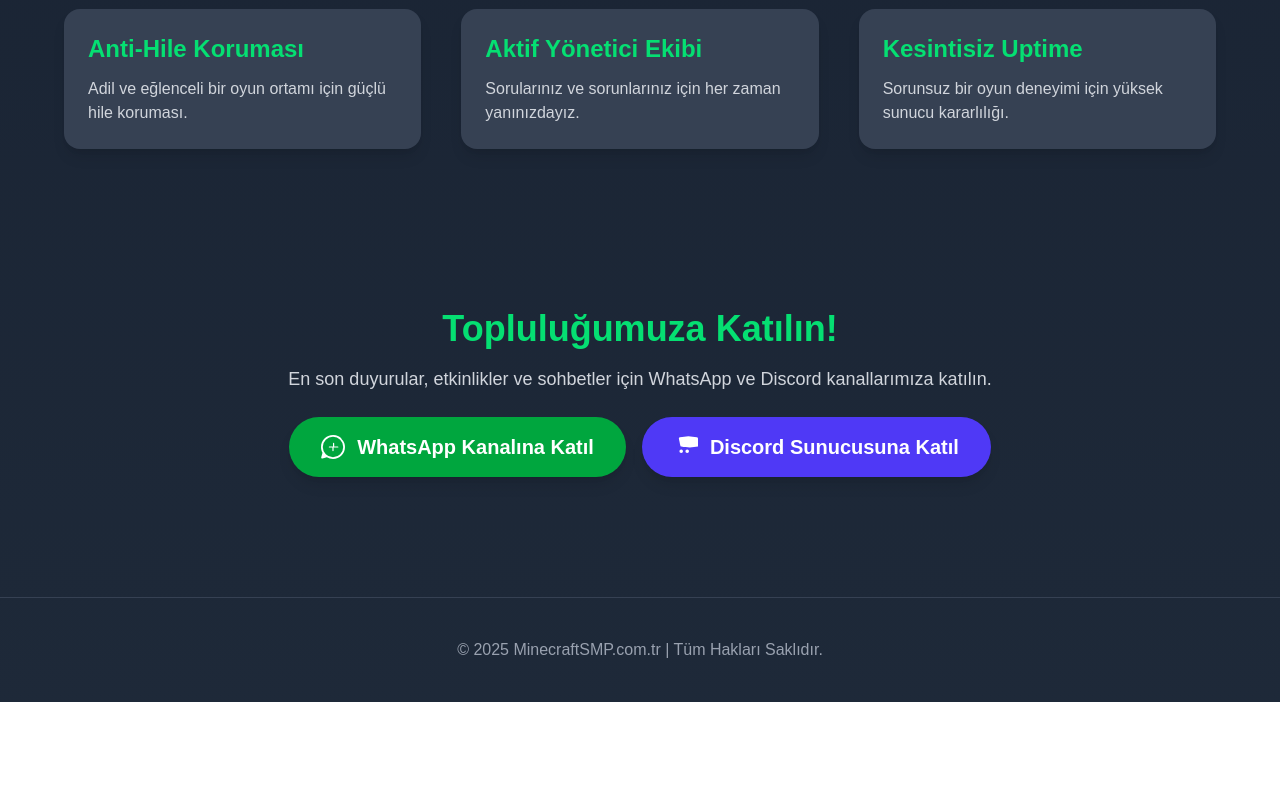
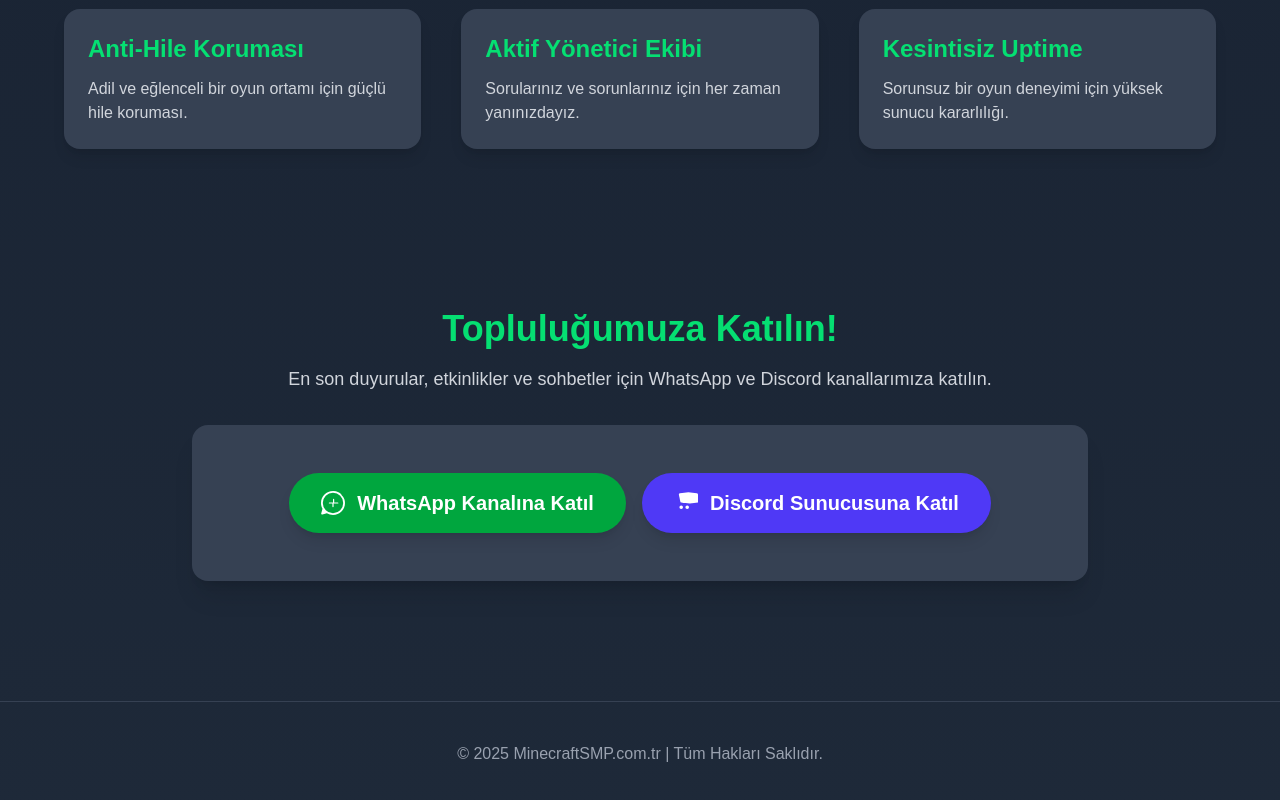
Before and after one commit to stanmveiswopzytrgg/minecraftsmp.com.tr, a Next.js app: page / in a window 1280 px wide. Shown: the part 2453-3253 px from the top of the page. Before the commit the page ends 3155 px from the top, so only its background shows below. Built offline with nearby package versions, Linux system fonts and the light colour scheme.

Commit message:
toplulugunarkasinaeklenen

```diff
--- a/app/page.tsx
+++ b/app/page.tsx
@@ -212,6 +212,13 @@ export default function Home() {
           En son duyurular, etkinlikler ve sohbetler için WhatsApp ve Discord
           kanallarımıza katılın.
         </p>
+        <motion.div // motion.div ekledik
+          initial={{ opacity: 0, y: 50 }}
+          whileInView={{ opacity: 1, y: 0 }}
+          transition={{ duration: 0.8 }}
+          viewport={{ once: true }}
+          className="bg-gray-700 rounded-2xl shadow-xl p-8 md:p-12 mt-8" // Arka plan rengi ve yuvarlak köşeler eklendi
+        >
           <div className="flex flex-col md:flex-row space-y-4 md:space-y-0 md:space-x-4 justify-center">
             <a
               href="https://chat.whatsapp.com/YOUR_WHATSAPP_CHANNEL_LINK" // Buraya WhatsApp kanal linkinizi ekleyin
@@ -250,6 +257,7 @@ export default function Home() {
               Discord Sunucusuna Katıl
             </a>
           </div>
+        </motion.div>
       </section>
 
       {/* FOOTER */}
```
Lines whose indentation alone changed are shown as unchanged.
